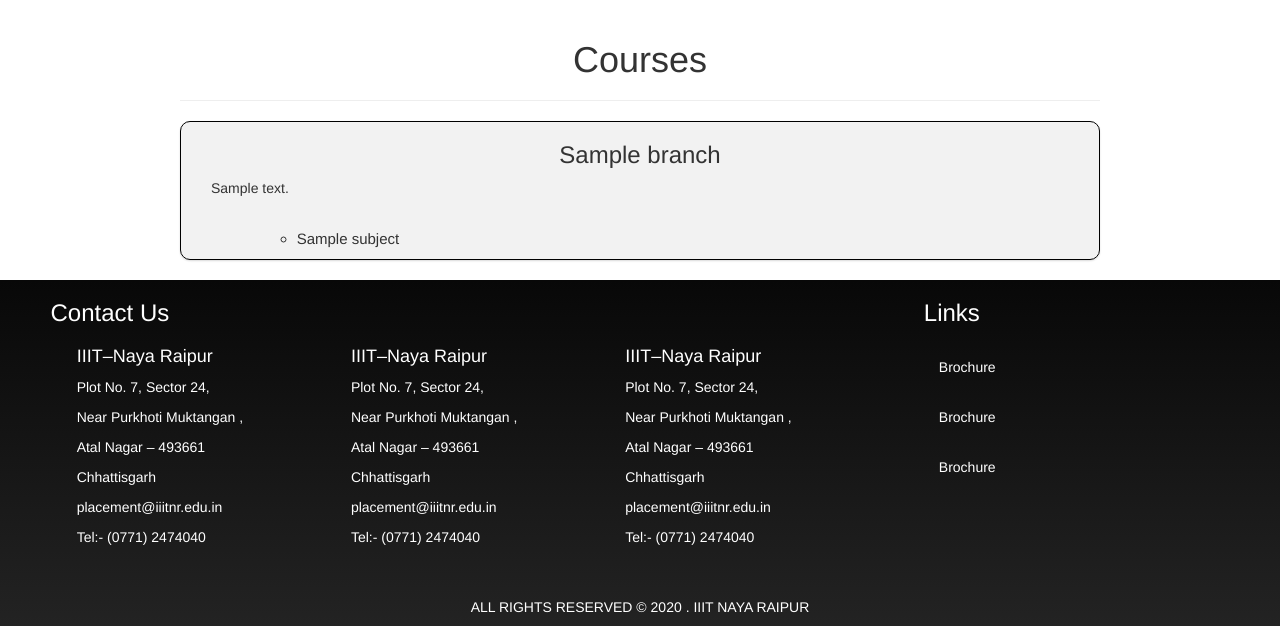
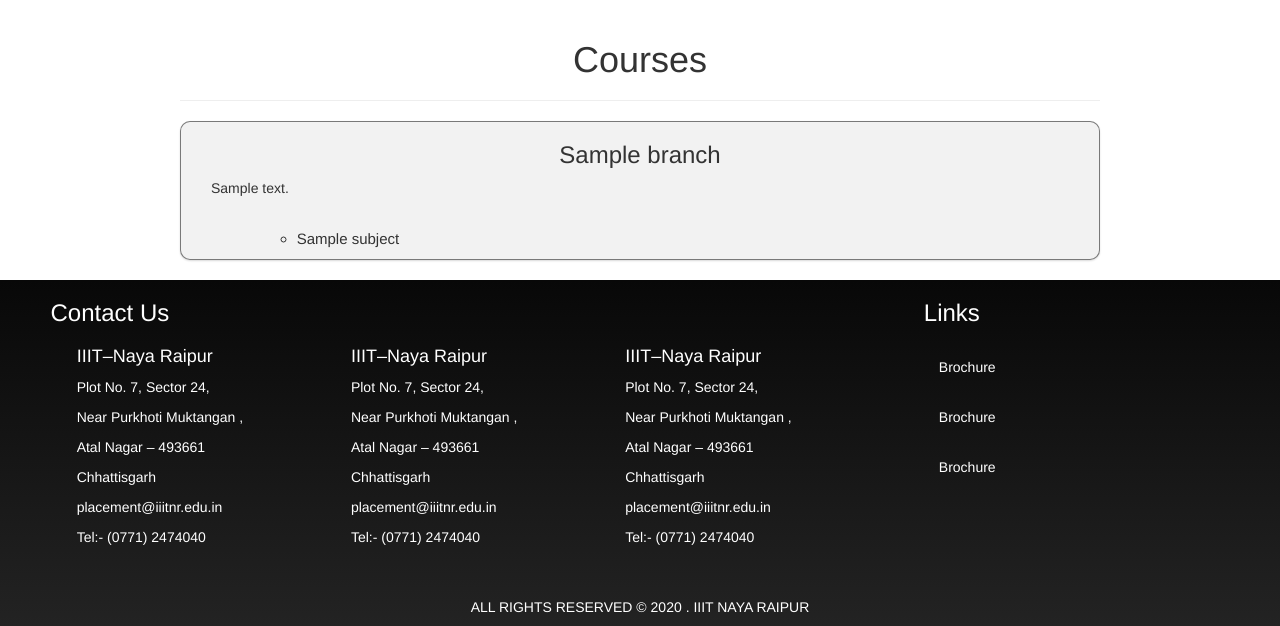
Before and after one commit to rajivnayanc/TnP_Website, a Django app: page /course/ in a window 1280 px wide. Shown: the part 52-678 px from the top of the page. Run offline with Django 3.2, Linux system fonts and the light colour scheme; tables that the repository leaves empty hold one stand-in row (values such as "Sample post"); some libraries are stand-ins or nearby versions.

Commit message:
Courses v0.11

```diff
--- a/backend_src/templates/courses/courses.html
+++ b/backend_src/templates/courses/courses.html
@@ -5,7 +5,7 @@
 <!-- <link rel="stylesheet" href="{% static 'recruiters/main.css' %}"> -->
 <style>
     .course{
-        border:1px solid black;
+        border:1px solid rgba(0,0,0,0.5);
         border-radius: 10px;
         margin-bottom: 20px;
         box-shadow: 0px 1px 2px rgba(0,0,0,0.15);
```
